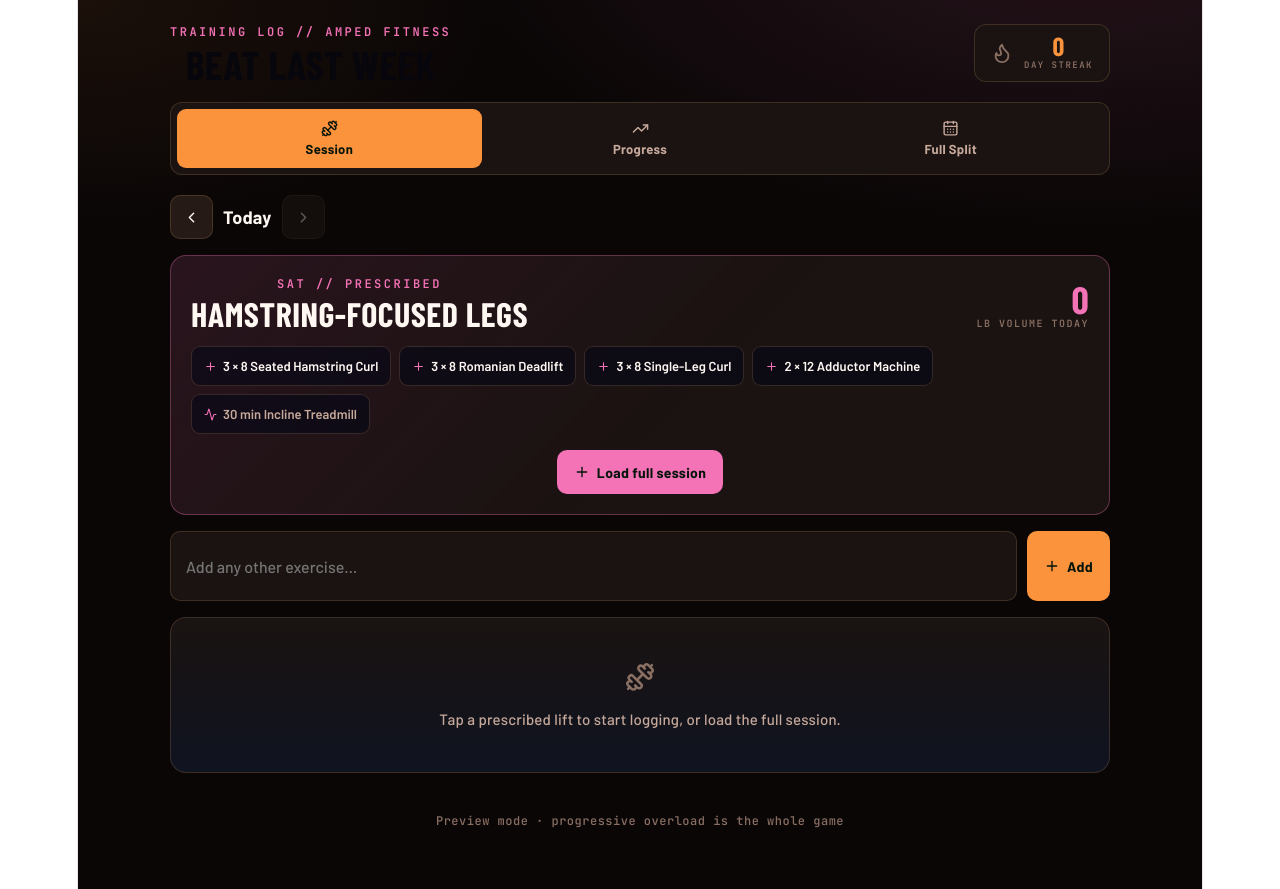
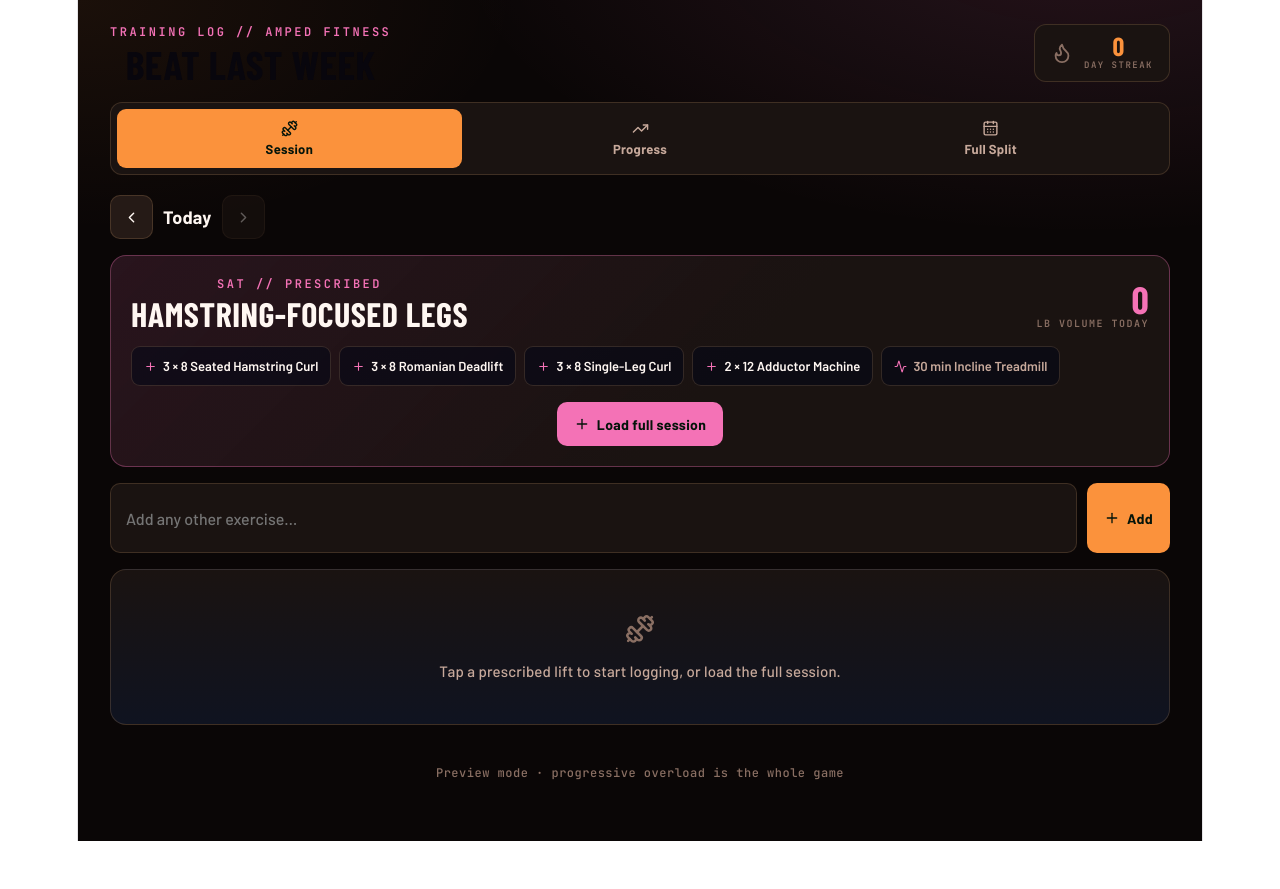
Before and after one commit to algoftw/fitness-tracker, a React (Vite) app: page / in a window 1280 px wide. After the commit the page ends 841 px from the top, so only its background shows below. Built offline with nearby package versions, Linux system fonts and the light colour scheme; a web font is replaced by a local one.

Commit message:
Remove max-width constraint so app fills full screen

```diff
--- a/src/App.jsx
+++ b/src/App.jsx
@@ -208,7 +208,7 @@
   return (
     <div style={{ background: C.bg, minHeight: "100vh", fontFamily: F_BODY, color: C.text,
       backgroundImage: `radial-gradient(1100px 520px at 90% -8%, ${sp.color}1f, transparent 58%), radial-gradient(800px 420px at 0% 0%, ${C.green}12, transparent 55%)` }}>
-      <div style={{ maxWidth: 940, margin: "0 auto", padding: "24px 16px 60px" }}>
+      <div style={{ padding: "24px 32px 60px" }}>
 
         {/* header */}
         <header style={{ display: "flex", justifyContent: "space-between", alignItems: "center", flexWrap: "wrap", gap: 14, marginBottom: 20 }}>
```
